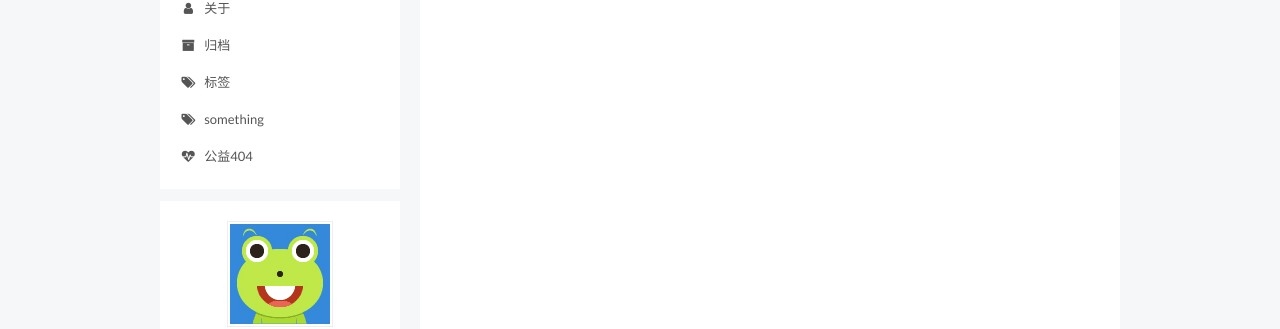
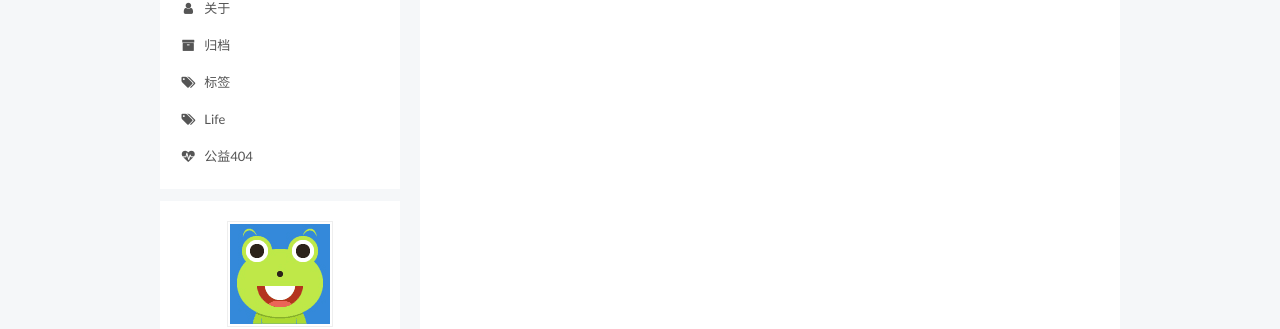
Before and after one commit to biezz/biezz.github.io, a Jekyll site: the page built from about/index.md, in a window 1280 px wide. Shown: the part 219-548 px from the top of the page. Built offline with Jekyll 4.4.1, drawn with Linux system fonts in a browser that asks for light colours.

Commit message:
Update zh-Hans.yml

```diff
--- a/_data/languages/zh-Hans.yml
+++ b/_data/languages/zh-Hans.yml
@@ -16,7 +16,7 @@ menu:
   schedule: 日程表
   sitemap: 站点地图
   commonweal: 公益404
-  something: something
+  something: Life
 
 sidebar:
   overview: 站点概览
```
